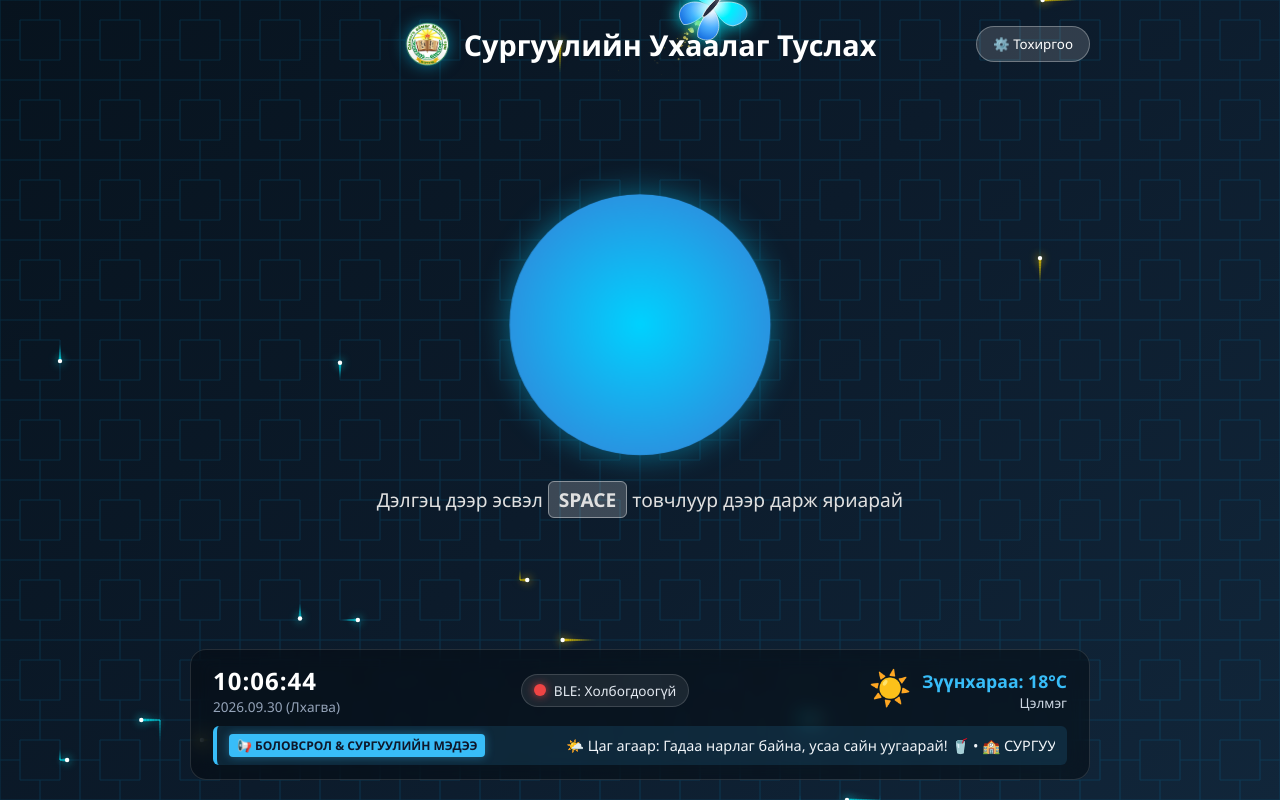
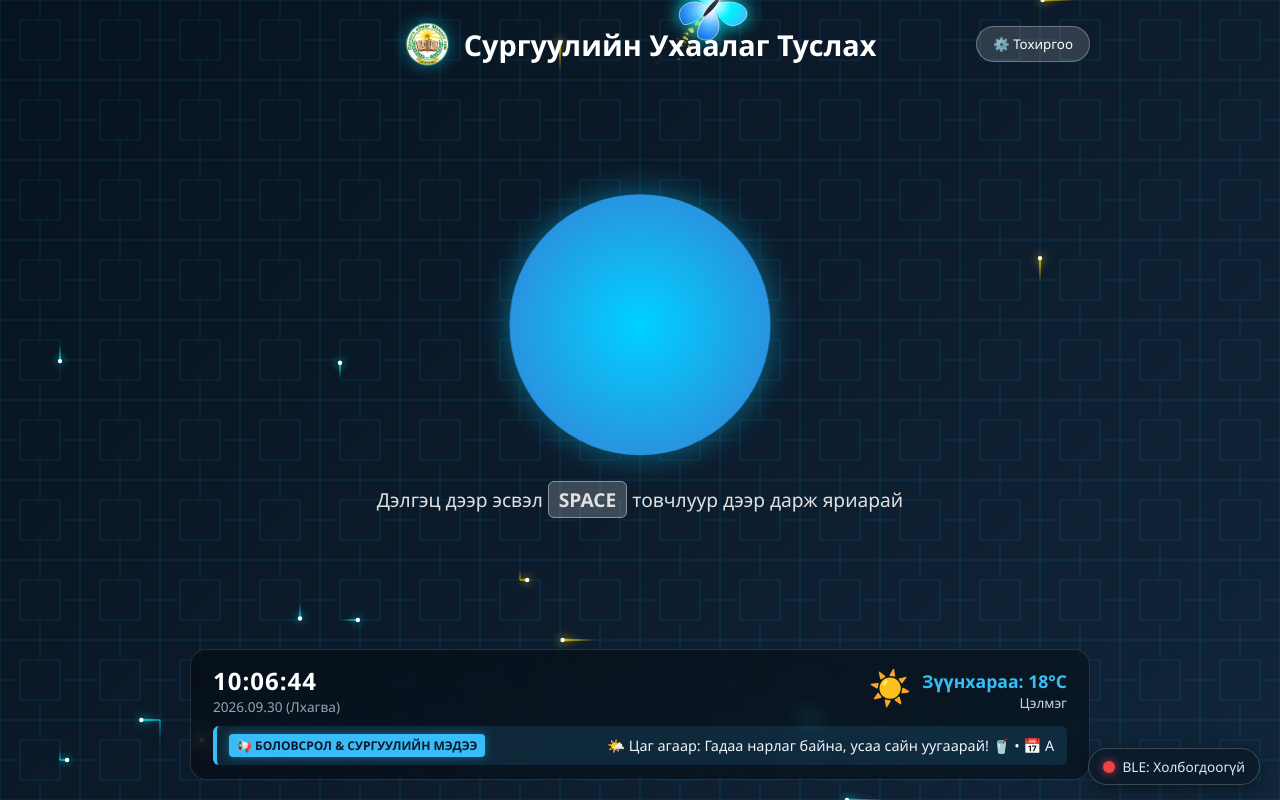
Before and after one commit to munkh-erdene1g4i/ai_sambar, a Flask app: page / in a window 1280 px wide. Run offline with Flask 3, Linux system fonts and the light colour scheme.

Commit message:
Update index.html

```diff
--- a/templates/index.html
+++ b/templates/index.html
@@ -121,7 +121,6 @@
             pointer-events: none;
         }
 
-        /* ХӨДӨЛГӨӨНТ СУМНЫ ЭЛЕМЕНТ */
         .arrow-overlay {
             position: absolute;
             font-size: 6.5rem;
@@ -161,7 +160,6 @@
             100% { transform: scale(1.18); box-shadow: 0 0 80px #00f2fe, 0 0 130px #00c6ff; filter: hue-rotate(40deg); }
         }
 
-        /* СУМ ИДЭВХЖИХ ҮЕИЙН АНИМАЦИУД */
         .orb-container.show-arrow .orb {
             opacity: 0.25;
             transform: scale(0.85);
@@ -171,41 +169,31 @@
             opacity: 1;
         }
 
-        .orb-container.dir-left .arrow-overlay {
-            animation: arrowAnimLeft 0.8s infinite alternate ease-in-out;
-        }
+        .orb-container.dir-left .arrow-overlay { animation: arrowAnimLeft 0.8s infinite alternate ease-in-out; }
         @keyframes arrowAnimLeft {
             0% { transform: translateX(15px) scale(1); }
             100% { transform: translateX(-25px) scale(1.25); }
         }
 
-        .orb-container.dir-right .arrow-overlay {
-            animation: arrowAnimRight 0.8s infinite alternate ease-in-out;
-        }
+        .orb-container.dir-right .arrow-overlay { animation: arrowAnimRight 0.8s infinite alternate ease-in-out; }
         @keyframes arrowAnimRight {
             0% { transform: translateX(-15px) scale(1); }
             100% { transform: translateX(25px) scale(1.25); }
         }
 
-        .orb-container.dir-up .arrow-overlay {
-            animation: arrowAnimUp 0.8s infinite alternate ease-in-out;
-        }
+        .orb-container.dir-up .arrow-overlay { animation: arrowAnimUp 0.8s infinite alternate ease-in-out; }
         @keyframes arrowAnimUp {
             0% { transform: translateY(15px) scale(1); }
             100% { transform: translateY(-25px) scale(1.25); }
         }
 
-        .orb-container.dir-up-left .arrow-overlay {
-            animation: arrowAnimUpLeft 0.8s infinite alternate ease-in-out;
-        }
+        .orb-container.dir-up-left .arrow-overlay { animation: arrowAnimUpLeft 0.8s infinite alternate ease-in-out; }
         @keyframes arrowAnimUpLeft {
             0% { transform: translate(12px, 12px) scale(1); }
             100% { transform: translate(-20px, -20px) scale(1.25); }
         }
 
-        .orb-container.dir-up-right .arrow-overlay {
-            animation: arrowAnimUpRight 0.8s infinite alternate ease-in-out;
-        }
+        .orb-container.dir-up-right .arrow-overlay { animation: arrowAnimUpRight 0.8s infinite alternate ease-in-out; }
         @keyframes arrowAnimUpRight {
             0% { transform: translate(-12px, 12px) scale(1); }
             100% { transform: translate(20px, -20px) scale(1.25); }
@@ -292,17 +280,23 @@
             color: #94a3b8;
         }
 
-        /* BLE STATUS INDICATOR CSS */
+        /* 🔴/🟢 BLE ТӨЛӨВ ДЭЛГЭЦИЙН БҮҮР БАРУУН ДООД БУЛАНД */
         .ble-status-box {
+            position: fixed;
+            bottom: 15px;
+            right: 20px;
+            z-index: 100;
             display: flex;
             align-items: center;
             gap: 8px;
-            background: rgba(255, 255, 255, 0.08);
-            padding: 6px 12px;
+            background: rgba(12, 27, 43, 0.85);
+            padding: 8px 14px;
             border-radius: 20px;
-            border: 1px solid rgba(255, 255, 255, 0.15);
+            border: 1px solid rgba(255, 255, 255, 0.2);
             font-size: 0.85rem;
             color: #e2e8f0;
+            backdrop-filter: blur(8px);
+            box-shadow: 0 4px 15px rgba(0, 0, 0, 0.4);
         }
 
         .ble-dot {
@@ -487,12 +481,6 @@
                 <div class="date-text" id="dateDisplay">----.--.--</div>
             </div>
 
-            <!-- BLE СТАТУС БӨӨРӨНХИЙ -->
-            <div class="ble-status-box">
-                <div class="ble-dot" id="bleDot"></div>
-                <span id="bleText">BLE: Холбогдоогүй</span>
-            </div>
-
             <div class="weather-box">
                 <div class="weather-icon" id="weatherIcon">☀️</div>
                 <div class="weather-info">
@@ -509,6 +497,12 @@
             </div>
         </div>
     </footer>
+
+    <!-- 🟢/🔴 БҮҮР БАРУУН ДООД БУЛАНД БАЙРЛАСАН BLE ИНДИКАТОР -->
+    <div class="ble-status-box">
+        <div class="ble-dot" id="bleDot"></div>
+        <span id="bleText">BLE: Холбогдоогүй</span>
+    </div>
 
     <div class="modal" id="adminModal">
         <div class="modal-content">
@@ -537,7 +531,7 @@
         let mediaRecorder;
         let audioChunks = [];
         let isRecording = false;
-        let hideChatTimeout = null; // 15 секундын таймерын хувьсагч
+        let hideChatTimeout = null;
 
         // ТЕКСТИЙГ ДЭЛГЭЦЭНД ХАРУУЛААД 15 СЕКУНТЫН ДАРАА АРИЛГАХ ФУНКЦ
         function showChat(question, answer) {
@@ -551,7 +545,7 @@
 
             hideChatTimeout = setTimeout(() => {
                 chatBox.style.display = 'none';
-            }, 15000); // 15,000 миллисекунд = 15 секунд
+            }, 15000);
         }
 
         function updateDateTime() {
@@ -616,18 +610,15 @@
             [
                 "🏫 СУРГУУЛИЙН ЗАР: Сурагчид хичээлийн цагаас хоцрохгүй, сургуулийн дүрмээ баримталцгаая!",
                 "🧠 БОЛОВСРОЛ: Помодоро техник (25 минут хичээллээд 5 минут амрах) нь анхаарал төвлөрлийг 40% нэмэгдүүлдэг.",
-                "🔬 ШИНЖЛЭХ УХААН: Эх дэлхийн хүчилтөрөгчийн 70 гаруй хувийг далай тэнгисийн замаг үйлдвэрлэдэг.",
-                "💡 АМЖИЛТЫН ЗӨВЛӨМЖ: Шинэ үг цээжлэхдээ орой унтахаас өмнө сэргээн санавал тархинд чанга хадгалагддаг."
+                "🔬 ШИНЖЛЭХ УХААН: Эх дэлхийн хүчилтөрөгчийн 70 гаруй хувийг далай тэнгисийн замаг үйлдвэрлэдэг."
             ],
             [
                 "📚 НОМЫН САН: Сургуулийн номын санд шинжлэх ухаан болон зөгнөлт уран зохиолын шинэ номууд ирлээ.",
                 "🏆 СУРГУУЛИЙН АМЖИЛТ: Манай сургуулийн баг тамирчид дүүргийн олимпиадад амжилттай оролцлоо!",
-                "🌌 САНСАР ОРЧИН: Нарны аймаг дотроос Сугар гараг хамгийн халуун нь бөгөөд гадаргуу нь 465°C хүрдэг.",
                 "📖 СУРАЛЦАХУЙ: Аливаа зүйлийг бусдад тайлбарлан зааж өгөх нь мэдлэгээ батжуулах хамгийн шилдэг арга юм."
             ],
             [
                 "💻 АИ ТУСЛАХ: AI туслахаас хичээлийн хуваарь болон математик, физик, гадаад хэлний асуултаа асуугаарай.",
-                "🎨 СУРГУУЛИЙН ИДЭВХИ: Энэ баасан гарагт сургуулийн авьяаслаг сурагчдын урлагийн үзүүлбэр болно.",
                 "🐝 БАЙГАЛЬ ЭХ: Зөгий 1 кг бал цуглуулахын тулд 4 сая гаруй цэцэгнд суудаг ажилсаг амьтан юм.",
                 "🌱 ЭРҮҮЛ МЭНД: Хичээлийн хооронд цэвэр агаар амьсгалж, нүдний дасгал хийх нь тархийг сэргээдэг."
             ]
@@ -635,19 +626,31 @@
 
         let currentBatchIndex = 0;
 
+        // 🔄 УРСАЖ БУЙ МЭДЭЭЛЭЛД АРГЫН ТООЛОЛ НЭМЖ ШИНЭЧЛЭХ ФУНКЦ
         function updateNewsTicker() {
             const newsTicker = document.getElementById('newsTicker');
             const currentNewsSet = newsBatches[currentBatchIndex % newsBatches.length];
 
+            // Тухайн өдрийн аргын тооллын мэдээллийг бэлтгэх
+            const now = new Date();
+            const year = now.getFullYear();
+            const month = String(now.getMonth() + 1).padStart(2, '0');
+            const day = String(now.getDate()).padStart(2, '0');
+            const daysMn = ['Ням', 'Даваа', 'Мягмар', 'Лхагва', 'Пүрэв', 'Баасан', 'Бямба'];
+            const dayName = daysMn[now.getDay()];
+
+            const solarDateText = `📅 Аргын тоолол: ${year} оны ${month}-р сарын ${day}-ний өдөр (${dayName} гараг)`;
+
             const allItems = [
                 `🌤️ Цаг агаар: ${weatherTipText}`,
+                solarDateText, // 👈 АРГЫН ТООЛЛЫН МЭДЭЭЛЭЛ НЭМЭГДСЭН
                 ...currentNewsSet
             ];
 
             newsTicker.style.animation = 'none';
             newsTicker.offsetHeight;
             newsTicker.style.animation = 'marquee 55s linear infinite';
-            newsTicker.innerText = allItems.join("   •   ") + "   •_ ";
+            newsTicker.innerText = allItems.join("   •   ") + "   •   ";
 
             currentBatchIndex++;
         }
@@ -1084,7 +1087,6 @@
                 if (data.error) {
                     statusText.innerText = "❌ Алдаа: " + data.error;
                 } else {
-                    // 15 Секундын дараа нуугддаг функцыг дуудна
                     showChat("🙋 Асуулт: " + data.question, "🤖 Хариулт: " + data.answer);
                     statusText.innerHTML = "Дэлгэц дээр эсвэл <span class='key-badge'>SPACE</span> товчлуур дээр дарж яриарай";
 
@@ -1151,9 +1153,6 @@
             });
         }
 
-        // ---------------------------------------------------------
-        // ESP32 BLE ТӨЛӨВ ШАЛГАХ LOGIC
-        // ---------------------------------------------------------
         async function checkBleStatus() {
             try {
                 const response = await fetch('/api/ble-status');
@@ -1172,19 +1171,15 @@
             }
         }
 
-        setInterval(checkBleStatus, 3000); // 3 секунд тутамд BLE төлөвийг шалгана
+        setInterval(checkBleStatus, 3000);
         checkBleStatus();
 
-        // ---------------------------------------------------------
-        // ESP32 BEACON БАГШИЙН МЭНДЧИЛГЭЭ ШАЛГАХ LOGIC
-        // ---------------------------------------------------------
         async function checkBeaconGreeting() {
             try {
                 const response = await fetch('/api/get-greeting');
                 const data = await response.json();
 
                 if (data.has_greeting) {
-                    // 15 Секундын дараа нуугддаг функцыг дуудна
                     showChat("📡 Beacon Мэдрэгч:", "👋 " + data.text);
                     statusText.innerText = data.text;
 
@@ -1192,7 +1187,7 @@
                     const audio = new Audio(data.audio_url);
 
                     audio.play().catch(err => {
-                        console.log("Autoplay хязгаарлагдсан байна. Дэлгэц дээр нэг удаа дараарай.");
+                        console.log("Autoplay хязгаарлагдсан байна.");
                     });
 
                     audio.onended = () => {
```
